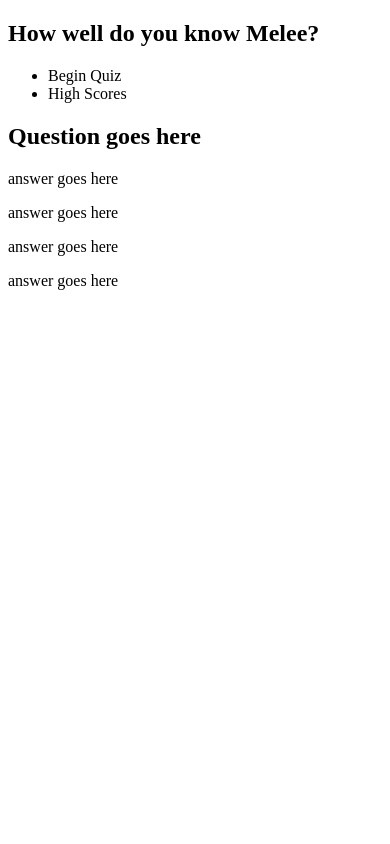
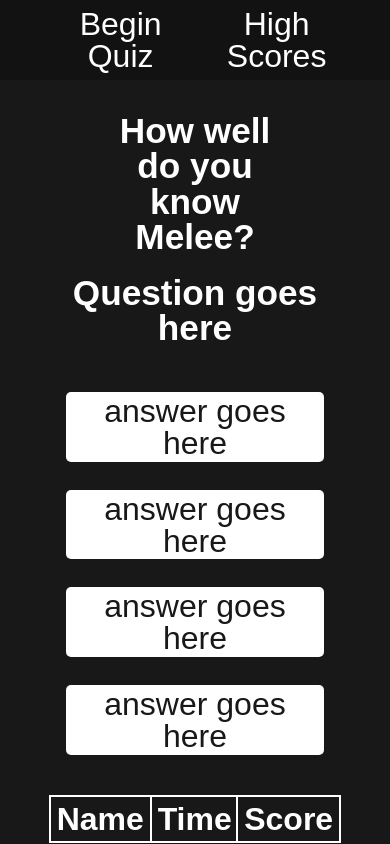
Before and after one commit to pem2k/ssbm-quiz, a plain HTML site: page index.html in a window 390 px wide. Drawn offline with Linux system fonts and the light colour scheme.

Commit message:
updated site appearance and responsiveness, now works on mobil, script still under constructione

```diff
--- a/assets/css/reset.css
+++ b/assets/css/reset.css
@@ -2,19 +2,7 @@
 v2.0 | 20110126
 License: none (public domain)
 */
-html, body, div, span, applet, object, iframe,
-h1, h2, h3, h4, h5, h6, p, blockquote, pre,
-a, abbr, acronym, address, big, cite, code,
-del, dfn, em, img, ins, kbd, q, s, samp,
-small, strike, strong, sub, sup, tt, var,
-b, u, i, center,
-dl, dt, dd, ol, ul, li,
-fieldset, form, label, legend,
-table, caption, tbody, tfoot, thead, tr, th, td,
-article, aside, canvas, details, embed,
-figure, figcaption, footer, header, hgroup,
-menu, nav, output, ruby, section, summary,
-time, mark, audio, video {
+ul, li {
     margin: 0;
     padding: 0;
     border: 0;
@@ -45,3 +33,8 @@ table {
     border-collapse: collapse;
     border-spacing: 0;
 }
+
+button{
+    font-family: inherit;
+    font: inherit;
+}
--- /dev/null
+++ b/assets/css/style.css
@@ -0,0 +1,153 @@
+*{
+    text-align: center;
+    --header-bg-color: #121212;
+    --main-bg-color: #181818 ;
+    --text-color: #ffff ;
+    --accent: #ffff;
+    font-family: Arial, Helvetica, sans-serif
+}
+html{
+    width: 100vw;
+    margin: 0;
+}
+
+body {
+    width: 100vw;
+    height: 100%;
+    margin: 0px;
+    background: var(--main-bg-color);
+    color: var(--text-color);
+}
+
+header{
+    width: 100%;
+    height: 100%;
+    background-color: var(--header-bg-color);
+    padding: 2%;
+    text-align: center;
+}
+
+nav {
+    width: 80%;
+    margin: 0 auto 0 auto ;
+}
+
+h1 {
+    width: 50%;
+    display: block;
+    padding: 4%;
+    margin: 0 auto 0 auto;
+}
+
+h2{
+    width: 80%;
+    margin: 0 auto 0 auto;
+    padding: 2%
+}
+
+ul{
+    display: flex;
+    flex-flow: row nowrap;
+    align-items: center;
+    justify-items: center;
+}
+
+li {
+    margin: 0 auto 0 auto;
+}
+
+#flex {
+    width: 80%;
+    height: 40%;
+    padding: 2%;
+    margin: 0 auto 0 auto;
+
+    display: flex;
+    flex-flow: row wrap;
+    align-items: center;
+    justify-items: center;
+    text-align: center;
+}
+
+p{
+    margin: 0 auto 0 auto;
+    max-width: 15%;
+    width: 15%;
+    padding: 1%;
+    border: 0px solid #ffff;
+    border-radius: 5px;
+    text-wrap: wrap;
+    background-color: var(--accent);
+    color: var(--main-bg-color)
+}
+
+.select{
+    cursor:pointer;
+}
+
+/*button {
+    margin: 2%;
+    padding: 1%;
+    border-radius: 5px;
+    padding: 1%;
+    border: 0px solid #ffff;
+    border-radius: 5px;
+    text-wrap: wrap;
+    background-color: var(--accent);
+    color: var(--main-bg-color)
+}*/
+
+table{
+    margin: 5% auto 0 auto;
+    width: 75%;
+}
+
+td, th{
+    padding: 2%;
+    border: 2px solid var(--accent);
+    border-radius: 5px;
+}
+
+@media screen and (max-width: 1000px) {
+
+    li{
+        font-size: 2em;
+    }
+
+    main{
+        width: 90%;
+        margin: 5% 5% 0 5%
+    }
+
+    #flex {
+
+        flex-flow: column nowrap;
+        align-items: center;
+        justify-content: space-between;
+    }
+
+    h1, h2{
+        font-size: 2.2em;
+    }
+
+    p{
+        margin: 5%;
+        font-size: 2em;
+        max-width: 90%;
+        width: 90%;
+    }
+
+   /* button{
+        font-size: 2em;
+        padding: 1%;
+        width: 75%;
+    }*/
+
+    table{
+        font-size: 2em;
+    }
+
+    td, th{
+        padding: 2%;
+    }
+}
--- a/assets/js/script.js
+++ b/assets/js/script.js
@@ -0,0 +1,109 @@
+//button runs a function that begins the quiz, and starts a minute long timer - if the timer reaches zero, this quiz is forcibly ended
+//the function needs to replace the text in h2 with a question, and the p tags should be replaced with possible answers
+// if the correct answer is chosen, add 1 to a counter in the top right, this will be returned as a score, then go to the next question
+// if the incorrect answer is chosen, do not add one to the counter, subtract 10 seconds from the clock,and go on to the next question.
+// when the game is over, preompt for initials, return total score, seconds left on the timer will be added as bonus points, point that out
+
+
+
+
+//defining variables for targeted elements/ids
+var ques = document.querySelector("h2");
+var countdown = document.querySelector("h3");
+var upL = document.querySelector("#upper-left");
+var upR = document.querySelector("#upper-right");
+var botL = document.querySelector("#bottom-left");
+var botR = document.querySelector("#bottom-right");
+var reset = document.querySelector("li");
+
+//Once the user clicks begin quiz, the below function will trigger
+
+var quiz = function(){
+    //Base quiz score, will be updated as questions are answered
+    var score = 0
+    //setting up quiz timer
+    var time = 60;
+    var timer = setInterval(function() {
+        time--;
+        countdown.textContent = `${time}S left`;
+        if (time === 0){
+            clearInterval(timer);
+            quizEnd();
+        }
+    }, 1000);
+
+    var ques1 = {
+        question: "How long does it take for Fox's up tilt to come out?",
+        "ans1": "4 frames",
+        "ans2": "5 frames",
+        "ans3": "6 frames",
+        "ans4": "7 frames"
+    }
+
+    var ques2 = {
+        "question": "Where is Marth's fsmash the strongest?",
+        "ans1": "The tip of the sword",
+        "ans2": "The hilt of the sword",
+        "ans3": "The middle of the sword",
+        "ans4": "Behind him"
+    }
+
+    var ques3 = {
+        "question": "What happens when JigglyPuff hits down b?",
+        "ans1":"She sings",
+        "ans2": "She instant kills most characters and goes to sleep",
+        "ans3":"She goes to sleep without doing damage",
+        "ans4":"She turns green"
+    }
+
+    var ques4 = {
+       "question": "What happens when Sheik hits down b?",
+        "ans1": "Sheik turns into Zelda",
+        "ans2":"Sheik causes an explosion",
+        "ans3":"Sheik turns into link",
+        "ans4": "Sheik does a forward double kick"
+    }
+    var ques5 = {
+        "question": "How long does it take for Fox's up smash to come out?",
+        "ans1": "6 frames",
+        "ans2": "7 frames",
+        "ans3": "8 frames",
+        "ans4": "9 frames"
+    }
+
+    var iterable = [ques1, ques2, ques3, ques4, ques5]
+
+    //puts object in question format and writes it to the page
+
+    var questionizer = function(){
+        for(i = 0; i < iterable.length; i++)
+            ques.textContent = iterable[i].question;
+
+            upL.textContent = iterable[i].ans1;
+
+            upR.textContent = iterable[i].ans2;
+
+            botL.textContent = iterable[i].ans3;
+
+            botR.textContent =iterable[i].ans4 ;
+            }
+
+    questionizer()
+     //   function userAns(){
+      //      ans.push(event.target.textContent)
+      //  }
+
+      //  upL.addEventListener("click", userAns());
+        //upR.addEventListener("click", userAns());
+       // botL.addEventListener("click", userAns());
+       // botR.addEventListener("click", userAns());
+    }
+
+
+
+//This takes the user to the high scores page, it also ends the timer if completed within time limit
+var quizEnd = function(){
+
+}
+
+reset.addEventListener("click", quiz)
--- a/index.html
+++ b/index.html
@@ -2,30 +2,65 @@
     <html>
         <head>
             <meta>
+            <link rel="stylesheet" href="./assets/css/reset.css">
+            <link rel="stylesheet" href ="./assets/css/style.css">
             <title>SSBM Quiz</title>
+            <link rel="icon" type="image/x-icon" href="./assets/images/title.jpg">
         </head>
 
         <body>
             <header>
                 <nav>
-                    <h1>How well do you know Melee?</h1>
                     <ul>
-                        <li>Begin Quiz</li> <!--swap this out to "reset quiz" with js-->
-                        <li>High Scores</li>
+                        <li class="select" data-state="begin">Begin Quiz</li> <!--swap this out to "reset quiz" with js-->
+                        <li class="select">High Scores</li>
                     </ul>
                 </nav>
             </header>
 
             <main>
+                    <h1>How well do you know Melee?</h1>
 
-                <h2>Question goes here</h2>
+                    <h2>Question goes here</h2>
+                    <h3></h3>
 
-                <p>answer goes here</p>
-                <p>answer goes here</p>
-                <p>answer goes here</p>
-                <p>answer goes here</p>
+                <div id="flex">
+                    <p class ="select" id ="upper-left">answer goes here</p>
+                    <p class ="select" id="upper-right">answer goes here</p>
+                    <p class ="select" id="bottom-left">answer goes here</p>
+                    <p class ="select" id="bottom-right">answer goes here</p>
+                </div>
+            </main>
 
-            </main>
+            <aside>
+                <table>
+                    <tr>
+                        <th>Name</th>
+                        <th>Time</th>
+                        <th>Score</th>
+                    </tr>
+                    <tr>
+                    </tr>
+
+                    <tr>
+                    </tr>
+
+                    <tr>
+                    </tr>
+
+                    <tr>
+                    </tr>
+
+                    <tr>
+                    </tr>
+
+                    <tr>
+                    </tr>
+
+                    <tr>
+                    </tr>
+                </table>
+            </aside>
 
             <footer>
 
```
Also changed, not shown: assets/images/title.jpg (added).
